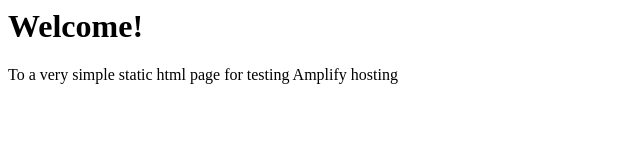
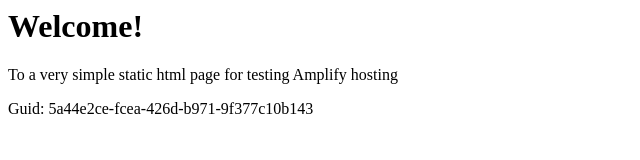
Before and after one commit to aws-aemilia-yul/Github-PR-Commit-Integration-Test-DoNotTouch-GitH-MJCD6L4M-v1-prod-ca-central-1, a website: page src/index.html in a window 1280 px wide. Shown: the whole page, without its empty margins (0-640 px from the left). Drawn offline with Linux system fonts and the light colour scheme.

Commit message:
commit from integ tests

```diff
--- a/src/index.html
+++ b/src/index.html
@@ -1,3 +1,5 @@
+
+
 <html lang="en">
 
 <head>
@@ -10,6 +12,6 @@
 <body>
     <h1>Welcome!</h1>
     <p>To a very simple static html page for testing Amplify hosting</p>
-</body>
+    <p>Guid: 5a44e2ce-fcea-426d-b971-9f377c10b143</p></body>
 
 </html>
```
